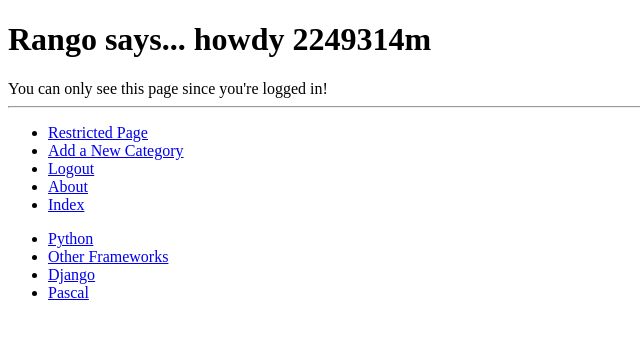
After one commit to 2249314M/tango_with_django_project, a Django app: page /rango/restricted/ in a window 1280 px wide. The commit adds this page. Shown: the top 339 px of the page, without its empty margins (0-640 px from the left). Run offline with Django 3.2, Linux system fonts and the light colour scheme; a user stored in the database is signed in; data comes from the database, SQL or seed files in the repository; both versions use the stored data as it was after the commit.

Commit message:
End of Chapter 9

```diff
--- a/rango/urls.py
+++ b/rango/urls.py
@@ -12,4 +12,6 @@ urlpatterns = [
         views.add_page, name="add_page"),
     url(r'^register/$', views.register, name="register"),
     url(r'^login/$', views.user_login, name='login'),
+    url(r'^restricted/', views.restricted, name='restricted'),
+    url(r'^logout/$', views.user_logout, name='logout'),
 ]
--- a/rango/views.py
+++ b/rango/views.py
@@ -1,6 +1,7 @@
 from django.shortcuts import render
 from django.http import HttpResponse, HttpResponseRedirect
-from django.contrib.auth import authenticate, login
+from django.contrib.auth import authenticate, login, logout
+from django.contrib.auth.decorators import login_required
 from django.core.urlresolvers import reverse
 from rango.models import Category,Page
 from rango.forms import CategoryForm, PageForm, UserProfileForm, UserForm
@@ -137,6 +138,7 @@ def register(request):
                     'registered': registered})
 
 def user_login(request):
+
     # If HTTP POST, pull out relevant information
     if request.method == 'POST':
         # Get username and password
@@ -159,8 +161,18 @@ def user_login(request):
         else:
             # Bad login details so don't log in
             print("Invalid login details: {0}, {1}".format(username,password))
-            return HttpResponse("Invalid login details supplied.")
+            return render(request, 'rango/login.html', {'message': "Invalid login details supplied."})
 
     # If not HTTP POST display login form
     else:
         return render(request, 'rango/login.html', {})
+
+@login_required
+def restricted(request):
+    return render(request, 'rango/restricted.html', {})
+
+@login_required
+def user_logout(request):
+    # Use login_requred to ensure user can only log out if logged in
+    logout(request)
+    return HttpResponseRedirect(reverse('index'))
--- a/tango_with_django_project/settings.py
+++ b/tango_with_django_project/settings.py
@@ -104,6 +104,8 @@ AUTH_PASSWORD_VALIDATORS = [
     },
 ]
 
+LOGIN_URL = 'rango/login/'
+
 
 # Internationalization
 # https://docs.djangoproject.com/en/1.11/topics/i18n/
--- a/templates/rango/base.html
+++ b/templates/rango/base.html
@@ -21,11 +21,16 @@
 
       <div>
         <ul>
-          <li><a href="{% url 'rango:add_category' %}">Add New Category</a></li>
-          <li><a href="{% url 'rango:about' %}">About</a></li>
-          <li><a href="{% url 'rango:index' %}">Index</a></li>
-          <li><a href="{% url 'rango:register' %}">Sign Up</a></li>
-          <li><a href="{% url 'rango:login' %}">Login</a></li>
+          {% if user.is_authenticated %}
+            <li><a href="{% url 'rango:restricted' %}">Restricted Page</a></li>
+            <li><a href="{% url 'rango:add_category' %}">Add a New Category</a></li>
+            <li><a href="{% url 'rango:logout' %}">Logout</a></li>
+          {% else %}
+            <li><a href="{% url 'rango:login' %}">Sign In</a></li>
+            <li><a href="{% url 'rango:register' %}">Sign Up</a></li>
+          {% endif %}
+            <li><a href="{% url 'rango:about' %}">About</a></li>
+            <li><a href="{% url 'rango:index' %}">Index</a></li>
         </ul>
       </div>
 
--- a/templates/rango/category.html
+++ b/templates/rango/category.html
@@ -18,7 +18,9 @@
       {% else %}
       <strong>No pages currently in category.</strong>
       {% endif %}
+      {% if user.is_authenticated %}
       <a href="{% url 'rango:add_page' category.slug %}">Add a Page</a><br />
+      {% endif %}
     {% else %}
       The specified category does not exist!
     {% endif %}
--- a/templates/rango/login.html
+++ b/templates/rango/login.html
@@ -7,6 +7,7 @@
 
 {% block body_block %}
 <h1>Login to Rango</h1>
+{{ message }}
 <form id="login_form" method="post" action="{% url 'rango:login' %}">
   {% csrf_token %}
   Username: <input type="text" name="username" value="" size="50" />
--- /dev/null
+++ b/templates/rango/restricted.html
@@ -0,0 +1,14 @@
+{% extends 'rango/base.html' %}
+
+{% block title_block %}
+	Restricted Page
+{% endblock %}
+
+{% block body_block %}
+	<h1>Rango says...
+			howdy {{ user.username }}
+	</h1>
+	<div>
+    You can only see this page since you're logged in!
+  </div>
+{% endblock %}
```
Also changed, not shown: db.sqlite3, media/profile_images/testuser_5y2iY6N.jpg (added), 4 other files.
